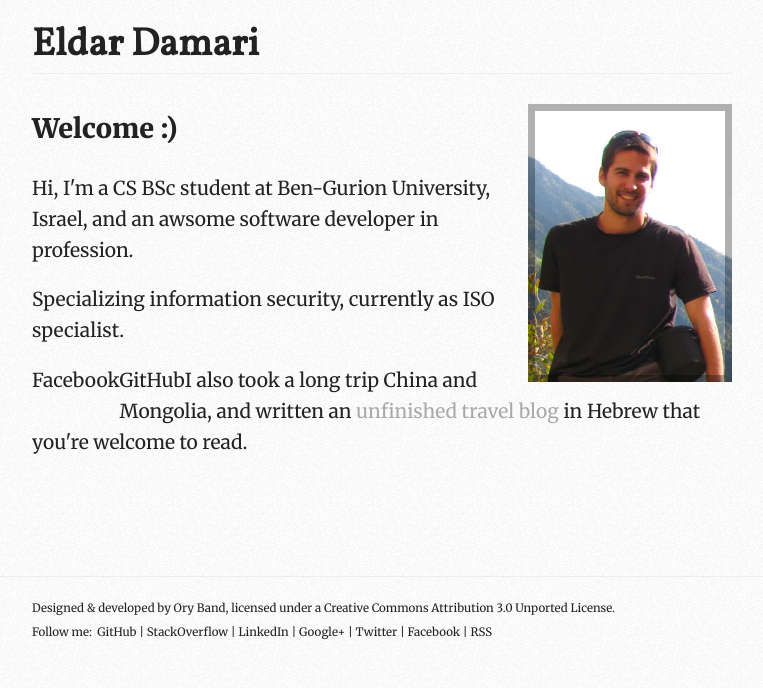
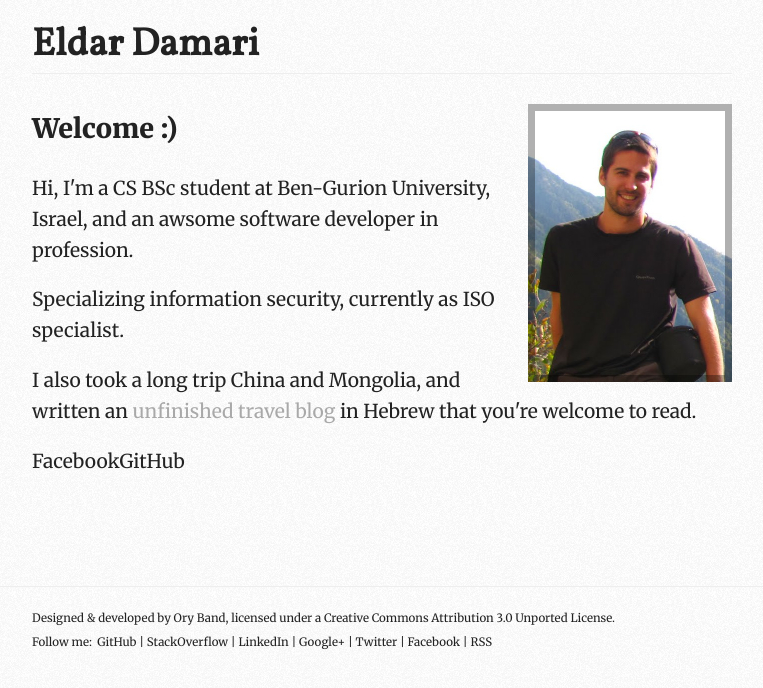
Before and after one commit to eldardamari/eldardamari.github.io, a Jekyll site: the page built from index.html, in a window 1280 px wide. Shown: the top 688 px of the page, without its empty margins (258-1021 px from the left). Built offline with Jekyll 4.4.1, drawn with Linux system fonts in a browser that asks for light colours; Markdown is read by kramdown in place of the engine named in the settings.

Commit message:
updating description

```diff
--- a/index.html
+++ b/index.html
@@ -8,10 +8,15 @@ layout: base
   <p>Hi, I'm a CS BSc student at Ben-Gurion University, Israel, and an awsome software developer in profession.</p>
   <p>Specializing information security, currently as ISO specialist.</p>
 
-  <ul>
-      <li>Facebook </li>
-      <li>GitHub </li>
 
-  </ul>
   <p>I also took a long trip China and Mongolia, and written an <a href="http://oryband.wordpress.com">unfinished travel blog</a> in Hebrew that you're welcome to read.</p>
 </section>
+
+<section id="contact">
+<body>
+    <ul>
+        <li>Facebook</li>
+        <li>GitHub</li>
+    </ul>
+</body>
+</section>
```
